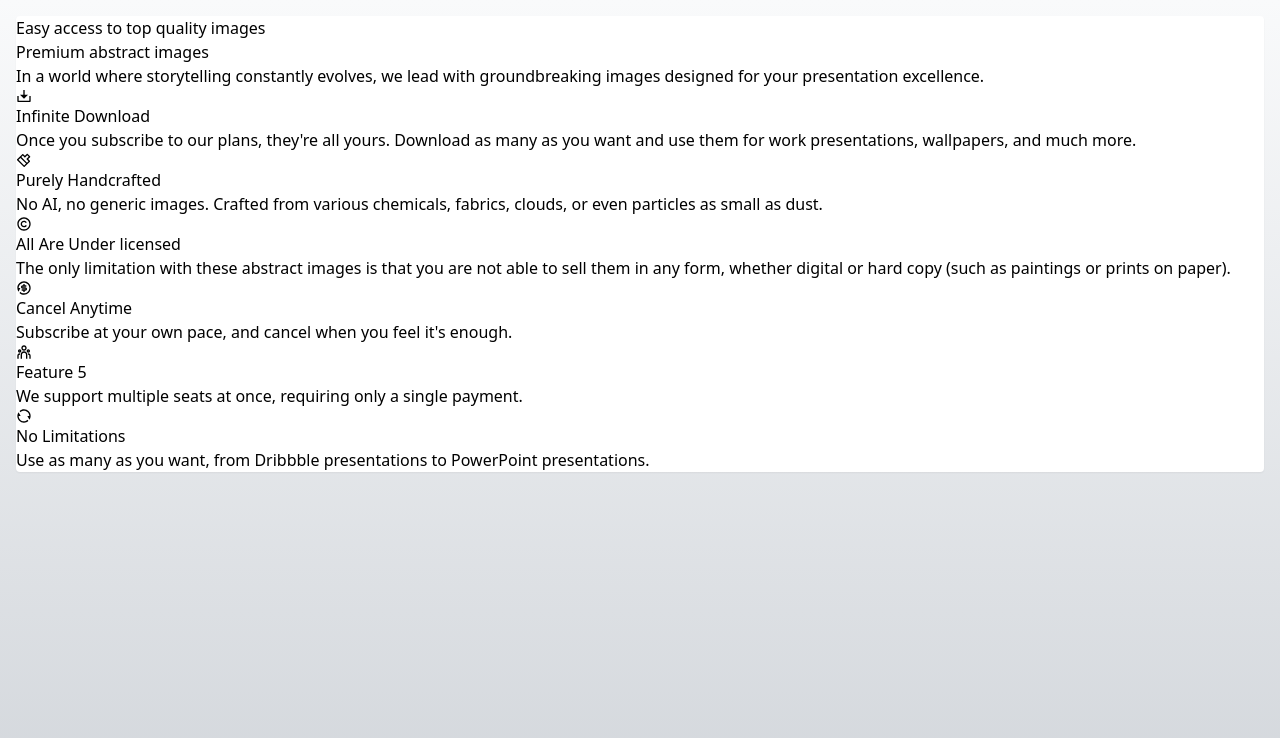
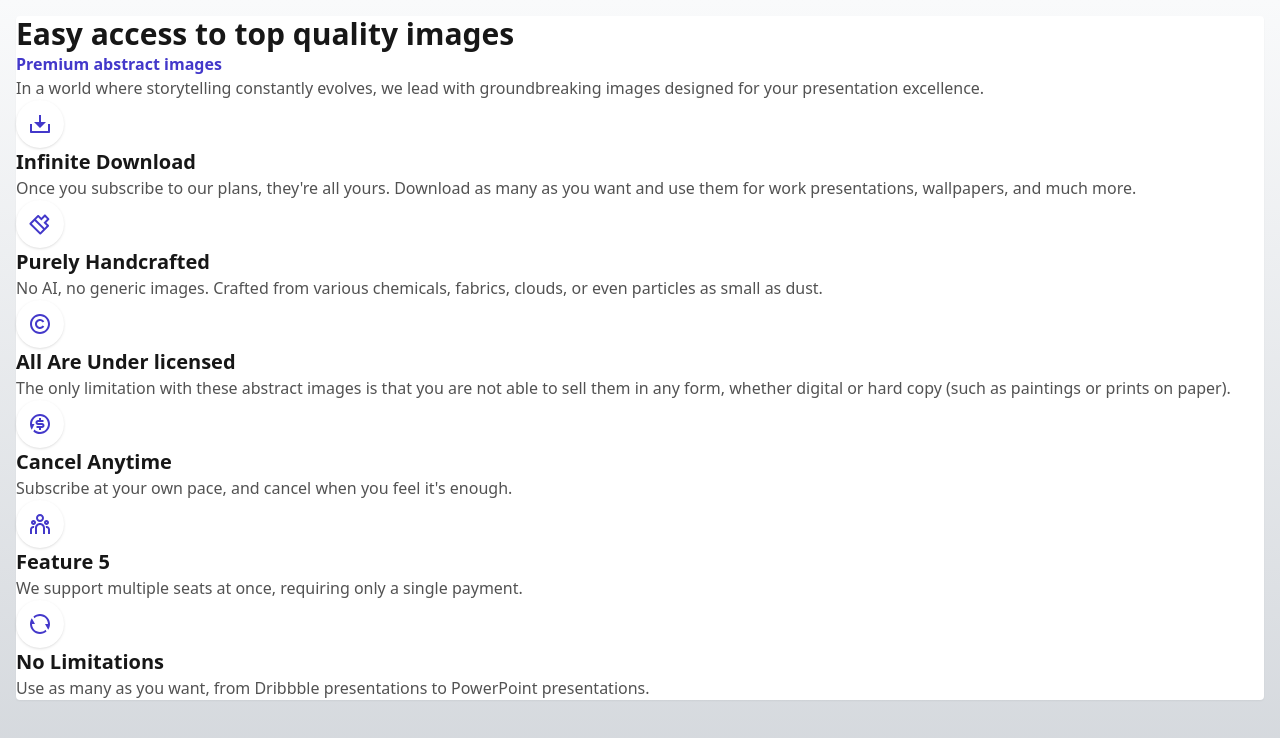
Before and after one commit to CodyJPerry/features-section-grid, a Next.js app: page / in a window 1280 px wide. Shown: the top 738 px of the page. Built offline with nearby package versions, Linux system fonts and the light colour scheme.

Commit message:
Update text styling

```diff
--- a/app/data/features.tsx
+++ b/app/data/features.tsx
@@ -10,37 +10,37 @@ import {
 const features = [
   {
     id: 1,
-    icon: <RiDownload2Line />,
+    icon: <RiDownload2Line className='h-6 w-6 text-indigo-700' />,
     title: 'Infinite Download',
     description: `Once you subscribe to our plans, they're all yours. Download as many as you want and use them for work presentations, wallpapers, and much more.`,
   },
   {
     id: 2,
-    icon: <RiBrush2Line />,
+    icon: <RiBrush2Line className='h-6 w-6 text-indigo-700' />,
     title: 'Purely Handcrafted',
     description: `No AI, no generic images. Crafted from various chemicals, fabrics, clouds, or even particles as small as dust.`,
   },
   {
     id: 3,
-    icon: <RiCopyrightLine />,
+    icon: <RiCopyrightLine className='h-6 w-6 text-indigo-700' />,
     title: 'All Are Under licensed',
     description: `The only limitation with these abstract images is that you are not able to sell them in any form, whether digital or hard copy (such as paintings or prints on paper).`,
   },
   {
     id: 4,
-    icon: <RiRefund2Fill />,
+    icon: <RiRefund2Fill className='h-6 w-6 text-indigo-700' />,
     title: 'Cancel Anytime',
     description: `Subscribe at your own pace, and cancel when you feel it's enough.`,
   },
   {
     id: 5,
-    icon: <RiTeamLine />,
+    icon: <RiTeamLine className='h-6 w-6 text-indigo-700' />,
     title: 'Feature 5',
     description: `We support multiple seats at once, requiring only a single payment.`,
   },
   {
     id: 6,
-    icon: <RiRefreshLine />,
+    icon: <RiRefreshLine className='h-6 w-6 text-indigo-700' />,
     title: 'No Limitations',
     description: `Use as many as you want, from Dribbble presentations to PowerPoint presentations.`,
   },
--- a/app/page.tsx
+++ b/app/page.tsx
@@ -10,9 +10,13 @@ export default function Home() {
   return (
     <main className='bg-white m-4 shadow-sm rounded'>
       <section>
-        <h1>Easy access to top quality images</h1>
-        <p>Premium abstract images</p>
-        <p>
+        <h1 className='text-3xl font-semibold text-neutral-900'>
+          Easy access to top quality images
+        </h1>
+        <p className='text-base font-semibold text-indigo-700'>
+          Premium abstract images
+        </p>
+        <p className='text-base font-normal text-neutral-600'>
           In a world where storytelling constantly evolves, we lead with
           groundbreaking images designed for your presentation excellence.
         </p>
@@ -20,9 +24,13 @@ export default function Home() {
       {/* Map over the features collection to display each feature */}
       {features.map(({ id, icon, title, description }) => (
         <div key={id}>
-          {icon}
-          <p>{title}</p>
-          <p>{description}</p>
+          <span className='h-12 w-12 bg-white rounded-full shadow flex items-center justify-center p-3'>
+            {icon}
+          </span>
+          <p className='text-xl font-semibold text-neutral-900'>{title}</p>
+          <p className='text-base font-normal text-neutral-600'>
+            {description}
+          </p>
         </div>
       ))}
     </main>
```
